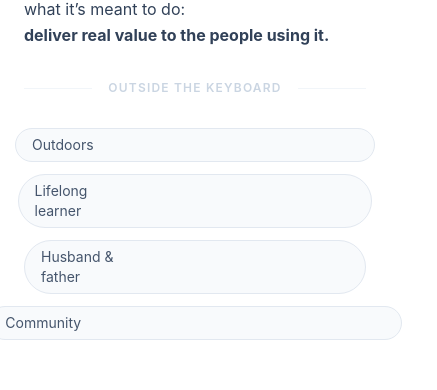
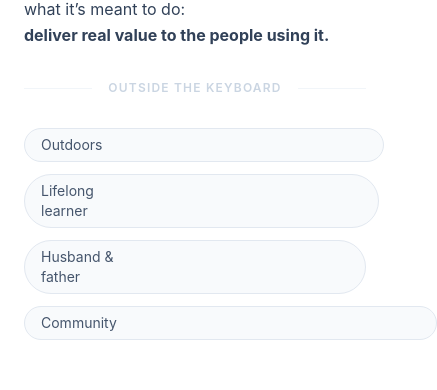
Before and after one commit to ntxtthomas/bio, a React (Vite) app: page / in a window 390 px wide. Shown: the part 1019-1409 px from the top of the page, 437 px wide, since content can reach past the window. Built offline with nearby package versions, Linux system fonts and the light colour scheme.

Commit message:
update css for pills

```diff
--- a/src/components/About.tsx
+++ b/src/components/About.tsx
@@ -1,3 +1,5 @@
+import { useState } from 'react';
+
 const traits = [
   { label: 'Outdoors', detail: 'backpacking · trail running · kayaking' },
   { label: 'Lifelong learner', detail: 'always expanding the knowledge base' },
@@ -6,6 +8,8 @@ const traits = [
 ];
 
 export default function About() {
+  const [activePill, setActivePill] = useState<number | null>(null);
+
   return (
     <section className="bg-white py-16">
       <div className="mx-auto max-w-4xl px-6">
@@ -29,18 +33,32 @@ export default function About() {
         </div>
 
         {/* Trait pills */}
-        <div className="flex flex-wrap justify-center gap-3">
-          {traits.map(({ label, detail }) => (
+        <div className="flex flex-wrap justify-start gap-3 sm:justify-center">
+          {traits.map(({ label, detail }, i) => {
+            const isActive = activePill === i;
+            return (
               <div
                 key={label}
-              className="group cursor-default rounded-full border border-slate-200 bg-slate-50 px-4 py-1.5 text-sm text-slate-600 transition-all duration-200 hover:border-indigo-200 hover:bg-indigo-50 hover:px-5 hover:text-indigo-700 hover:shadow-sm"
+                onClick={() => setActivePill(isActive ? null : i)}
+                className={`group cursor-pointer rounded-full border px-4 py-1.5 text-sm transition-all duration-200 hover:px-5 hover:shadow-sm ${
+                  isActive
+                    ? 'border-indigo-200 bg-indigo-50 px-5 text-indigo-700 shadow-sm'
+                    : 'border-slate-200 bg-slate-50 text-slate-600 hover:border-indigo-200 hover:bg-indigo-50 hover:text-indigo-700'
+                }`}
               >
                 <span>{label}</span>
-              <span className="max-w-0 overflow-hidden whitespace-nowrap opacity-0 transition-all duration-200 group-hover:max-w-xs group-hover:opacity-100">
+                <span
+                  className={`overflow-hidden whitespace-nowrap transition-all duration-200 ${
+                    isActive
+                      ? 'max-w-xs opacity-100'
+                      : 'max-w-0 opacity-0 group-hover:max-w-xs group-hover:opacity-100'
+                  }`}
+                >
                   &ensp;·&ensp;{detail}
                 </span>
               </div>
-          ))}
+            );
+          })}
         </div>
 
       </div>
```
Lines whose indentation alone changed are shown as unchanged.
